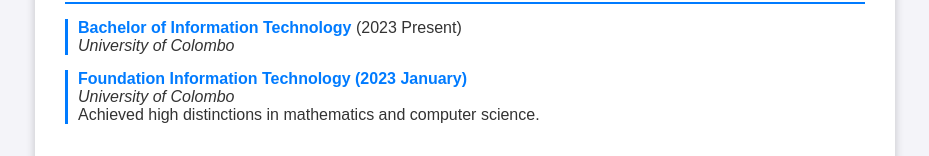
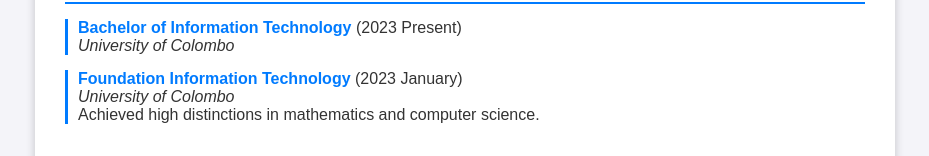
Before and after one commit to NavodWijesooriya/NavodWijesooriya.github.io, a plain HTML site: page index.html in a window 1280 px wide. Shown: the part 529-685 px from the top of the page, without its empty margins (175-1104 px from the left). Drawn offline with Linux system fonts and the light colour scheme.

Commit message:
Update index.html

```diff
--- a/index.html
+++ b/index.html
@@ -136,7 +136,7 @@
                 <em>University of Colombo</em><br>
             </div>
             <div class="education-entry">
-                <span>Foundation Information Technology (2023 January)</span><br>
+                <span>Foundation Information Technology</span> (2023 January)<br>
                 <em>University of Colombo</em><br>
                 Achieved high distinctions in mathematics and computer science.
             </div>
```
